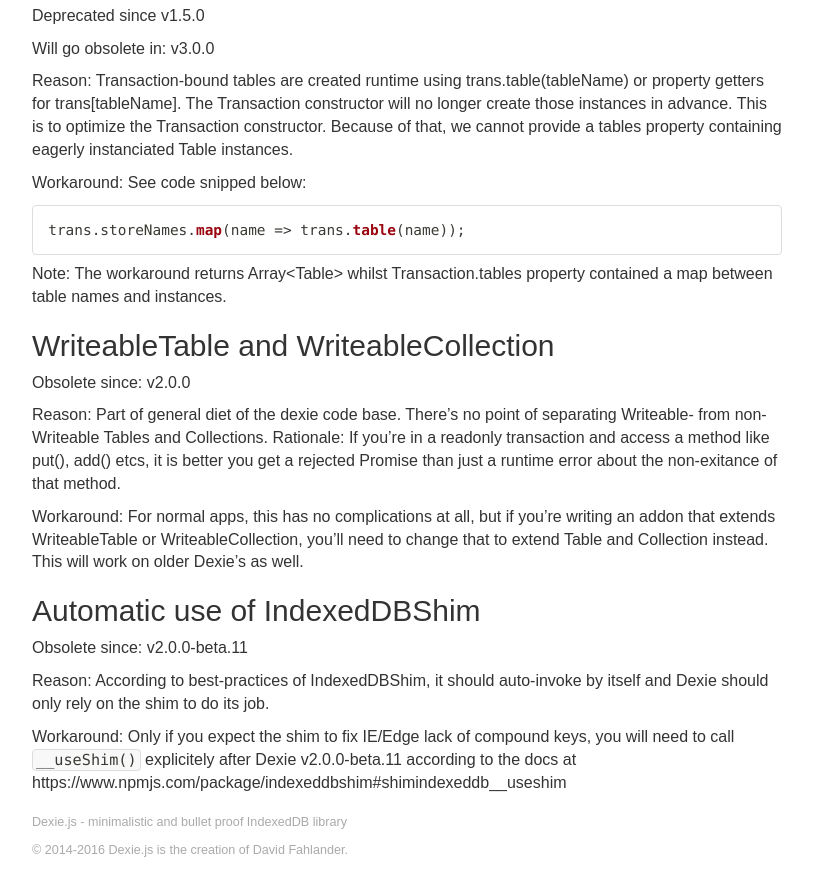
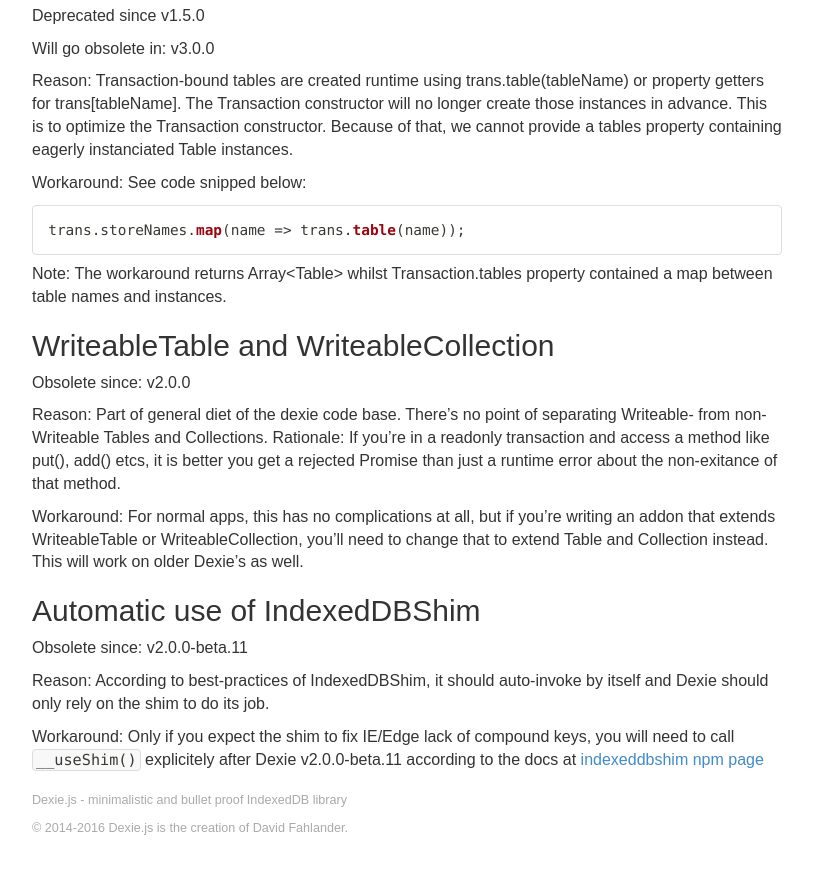
Before and after one commit to dexie/dexie-website, a Jekyll site: the page built from docs/Deprecations.md, in a window 1280 px wide and 900 px high, scrolled down 1334 px. Shown: the top 896 px of the window, without its empty margins (38-851 px from the left). Built offline with Jekyll 4.4.1, drawn with Linux system fonts in a browser that asks for light colours.

Commit message:
Update Deprecations.md

```diff
--- a/docs/Deprecations.md
+++ b/docs/Deprecations.md
@@ -72,4 +72,4 @@
 
 Reason: According to best-practices of IndexedDBShim, it should auto-invoke by itself and Dexie should only rely on the shim to do its job.
 
-Workaround: Only if you expect the shim to fix IE/Edge lack of compound keys, you will need to call `__useShim()` explicitely after Dexie v2.0.0-beta.11 according to the docs at https://www.npmjs.com/package/indexeddbshim#shimindexeddb__useshim
+Workaround: Only if you expect the shim to fix IE/Edge lack of compound keys, you will need to call `__useShim()` explicitely after Dexie v2.0.0-beta.11 according to the docs at [indexeddbshim npm page](https://www.npmjs.com/package/indexeddbshim#shimindexeddb__useshim)
```
